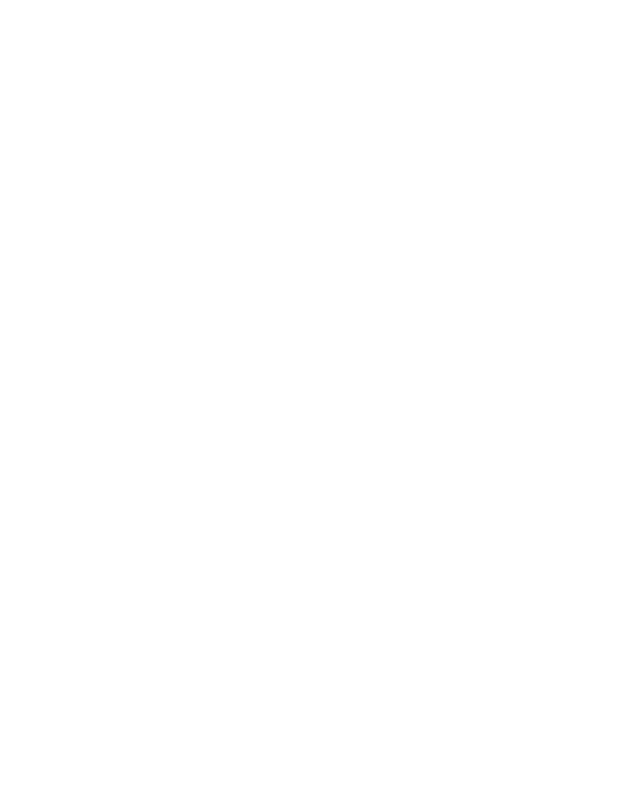
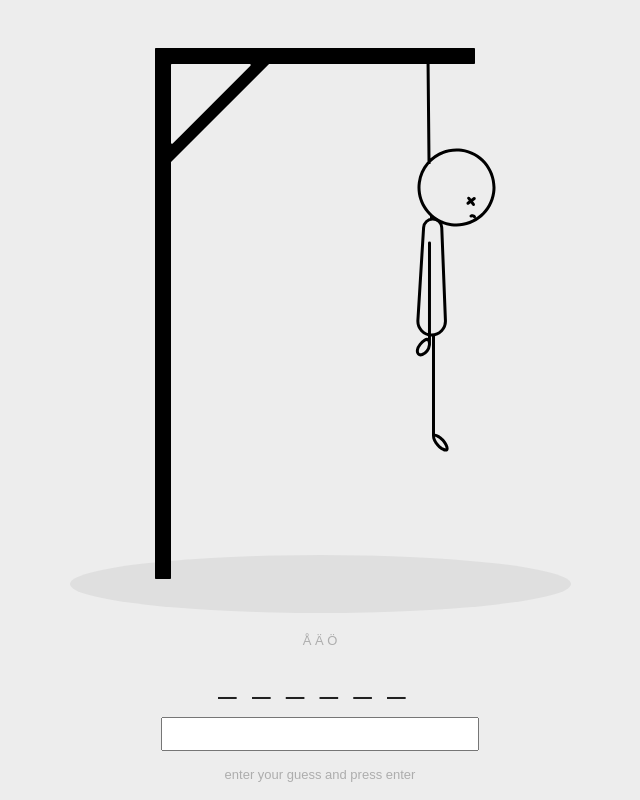
Before and after one commit to vikkoooo/Hangman_TS, a website built with Vite: page index.html in a window 1280 px wide. Shown: the whole page, without its empty margins (320-960 px from the left). Built offline with nearby package versions, Linux system fonts and the light colour scheme.

Commit message:
base html and some styling

```diff
--- a/index.css
+++ b/index.css
@@ -0,0 +1,44 @@
+body {
+	background-color: rgb(237, 237, 237);
+	display: flex;
+	font-family: Arial, sans-serif;
+	justify-content: center;
+	margin: 0;
+}
+
+.game-container {
+	display: flex;
+	flex-direction: column;
+	justify-content: center;
+	margin-top: 3rem;
+}
+
+.info-container {
+	align-items: center;
+	display: flex;
+	flex-direction: column;
+}
+
+#wrong-letters {
+	color: rgb(173, 173, 173);
+	font-size: small;
+	margin-top: 1rem;
+}
+
+#word-display {
+	color: rgb(33, 33, 33);
+	font-size: xx-large;
+	letter-spacing: 1rem;
+	padding: 1rem;
+}
+
+#letter-input {
+	font-size: x-large;
+	text-align: center;
+}
+
+#info-text {
+	color: rgb(173, 173, 173);
+	font-size: small;
+	margin-top: 1rem;
+}
--- a/index.html
+++ b/index.html
@@ -9,6 +9,17 @@
 </head>
 
 <body>
+	<main class=game-container>
+		<div class="hangman-container">
+			<img class="hangman" src="hangman.svg" alt="Hangman" />
+		</div>
+		<div class="info-container">
+			<div id="wrong-letters">Å Ä Ö</div>
+			<div id="word-display">______</div>
+			<input type="text" id="letter-input" maxlength="1" />
+			<p id="info-text">enter your guess and press enter</p>
+		</div>
+	</main>
 	<script src="index.ts"></script>
 </body>
 
--- a/index.ts
+++ b/index.ts
@@ -0,0 +1 @@
+console.log("Hello world");
```
